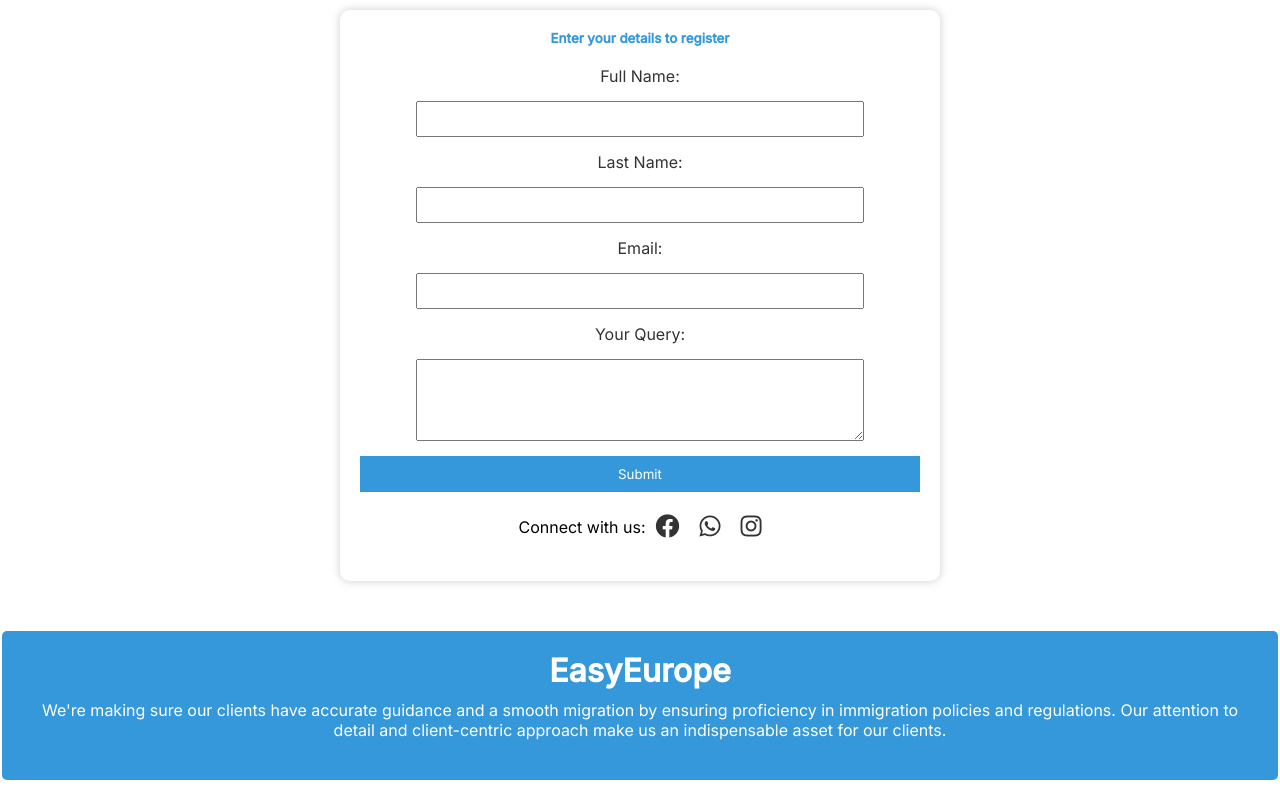
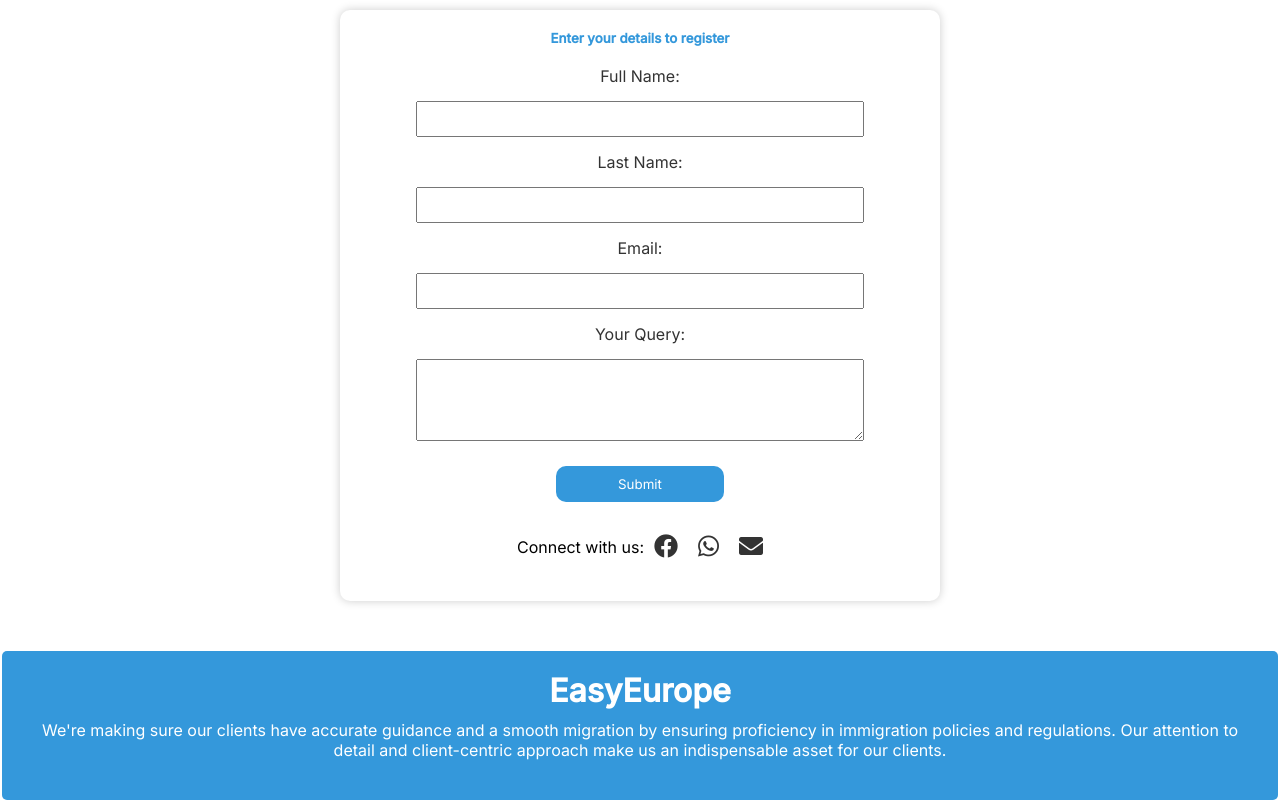
Before and after one commit to vishujeet-biswas/EasyEurope, a plain HTML site: page index.html in a window 1280 px wide. Shown: the part 1084-1884 px from the top of the page. Drawn offline with Linux system fonts and the light colour scheme.

Commit message:
Update Website

```diff
--- a/index.html
+++ b/index.html
@@ -85,7 +85,7 @@
           <span style="font-weight: 600px;">Connect with us: </span>
           <a href="https://www.facebook.com/profile.php?id=61552482807961" class="icon" title="Facebook"><i class="fab fa-facebook"></i></a>
           <a href="https://api.whatsapp.com/send/?phone=%2B34663173823&text&type=phone_number&app_absent=0" class="icon" title="WhatsApp"><i class="fab fa-whatsapp"></i></a>
-          <a href="https://www.instagram.com/europe.easy?utm_source=qr&igsh=MXh1MnNmYjVreGFlbg==" class="icon" title="Instagram"><i class="fab fa-instagram"></i></a>
+          <a href="mailto:europe.easy1@gmail.com" class="icon" title="Gmail"><i class="fa fa-envelope" title="gmail"></i></a>
       </div>
         </div>
 
--- a/style.css
+++ b/style.css
@@ -296,7 +296,10 @@
     color: #fff;
     padding: 10px;
     border: none;
+    border-radius: 10px;
     cursor: pointer;
+    width: 30%;
+    margin: 10px auto;
 }
 
 button:hover {
```
